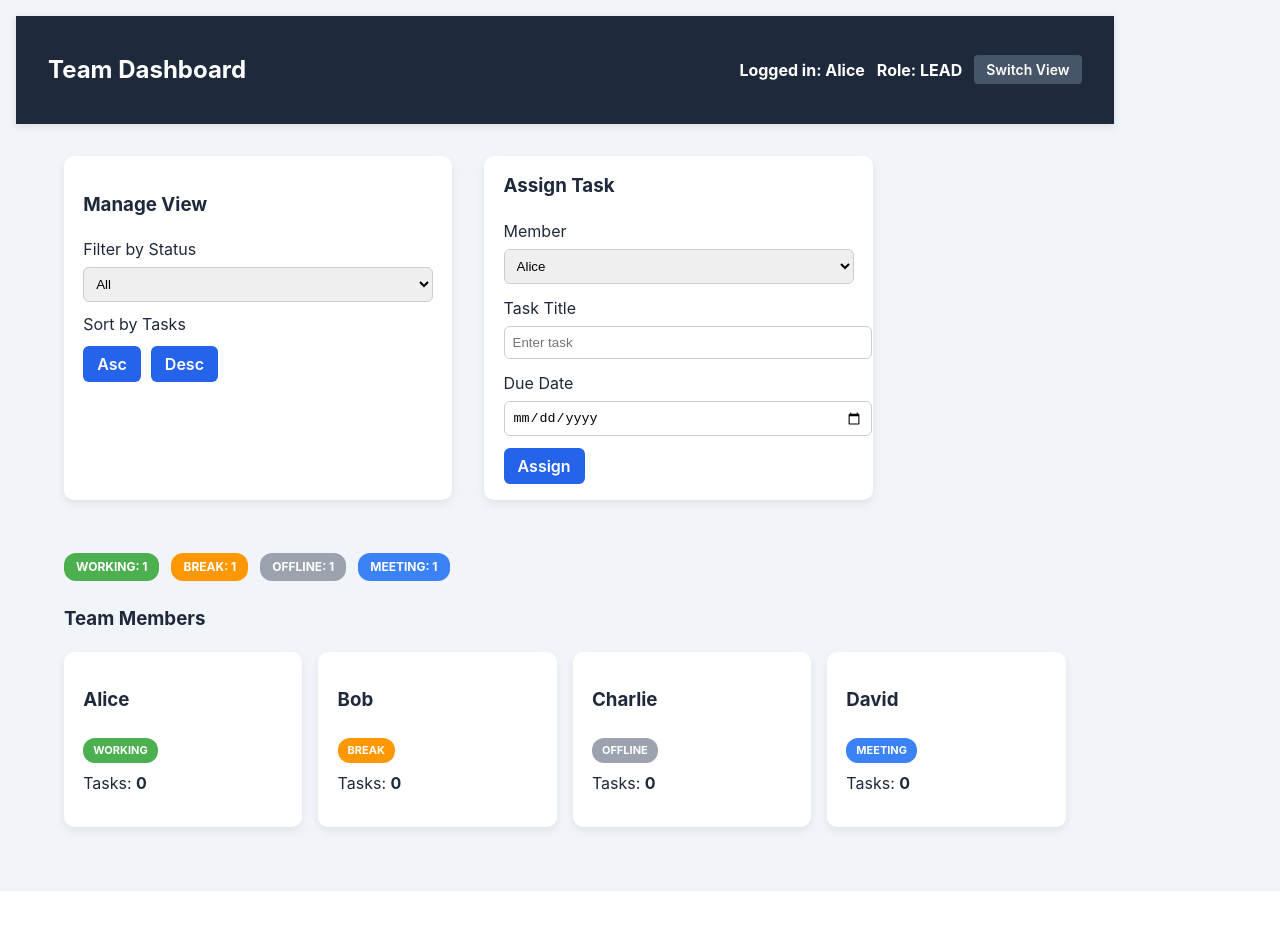
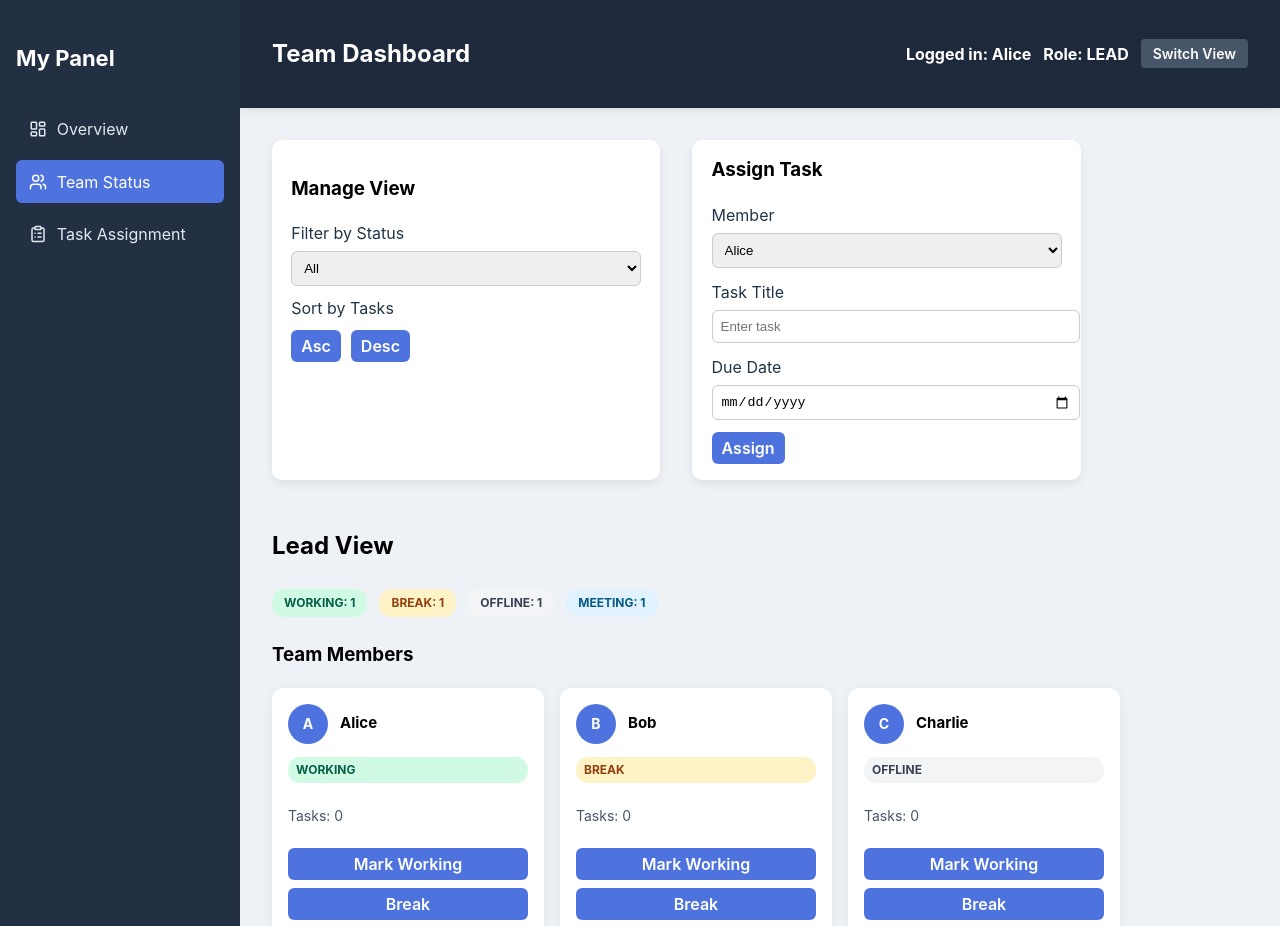
Before and after one commit to Subisticated/appversal-dashboard, a React (Vite) app: page / in a window 1280 px wide. Shown: the top 926 px of the page. Before the commit the page ends 891 px from the top, so only its background shows below. Built offline with nearby package versions, Linux system fonts and the light colour scheme.

Commit message:
finalised ui

```diff
--- a/src/App.jsx
+++ b/src/App.jsx
@@ -1,11 +1,22 @@
 import Header from "./components/Header";
 import Dashboard from "./pages/Dashboard";
+import Sidebar from "./components/Sidebar";
+import { useState } from "react";
+import { useSelector } from "react-redux";
 
-export default function App() {
+function App() {
+  const role = useSelector((state) => state.role.currentRole);
+  const [active, setActive] = useState("team");
+
   return (
-    <div style={{ padding: "1rem" }}>
-      <Header />
-      <Dashboard />
+    <div style={{ display: "flex" }}>
+      <Sidebar onNavigate={setActive} active={active} />
+      <div style={{ flexGrow: 1 }}>
+        <Header />
+        <Dashboard active={active} />
+      </div>
     </div>
   );
 }
+
+export default App;
--- a/src/components/Header.jsx
+++ b/src/components/Header.jsx
@@ -8,7 +8,7 @@ export default function Header() {
 
   return (
     <header className="header" style={{ background: "#1e293b", color: "white" }}>
-      <h2>Team Dashboard</h2>
+      <h2 style={{ color: "white" }}>Team Dashboard</h2>
 
       <div style={{ display: "flex", alignItems: "center", gap: "12px" }}>
         <span>Logged in: <strong>{currentUser}</strong></span>
--- a/src/components/MemberCard.jsx
+++ b/src/components/MemberCard.jsx
@@ -1,13 +1,73 @@
+import { useDispatch } from "react-redux";
+import { updateStatus } from "../redux/slices/membersSlice";
+
 export default function MemberCard({ member }) {
+  const dispatch = useDispatch();
+
+  const initials = member.name
+    .split(" ")
+    .map((w) => w[0])
+    .join("")
+    .toUpperCase();
+
+  const changeStatus = (status) =>
+    dispatch(updateStatus({ id: member.id, status }));
+
   return (
-    <div className="card">
-      <h3>{member.name}</h3>
-      <span className={`status-tag status-${member.status.toLowerCase()}`}>
+    <div
+      className="card"
+      style={{
+        width: "240px",
+        padding: "1rem",
+        display: "flex",
+        flexDirection: "column",
+        gap: "0.5rem",
+      }}
+    >
+      <div style={{ display: "flex", alignItems: "center", gap: "12px" }}>
+        <div
+          style={{
+            width: "40px",
+            height: "40px",
+            background: "#4e73df",
+            color: "white",
+            borderRadius: "50%",
+            fontSize: "14px",
+            display: "flex",
+            alignItems: "center",
+            justifyContent: "center",
+            fontWeight: "bold",
+          }}
+        >
+          {initials}
+        </div>
+
+        <strong style={{ fontSize: "15px" }}>{member.name}</strong>
+      </div>
+
+      <span
+        className={`status-tag status-${member.status.toLowerCase()}`}
+        style={{ padding: "4px 8px", fontSize: "12px" }}
+      >
         {member.status}
       </span>
-      <p style={{ marginTop: "8px" }}>
-        Tasks: <strong>{member.tasks.length}</strong>
+
+      <p style={{ fontSize: "14px", color: "#475569" }}>
+        Tasks: {member.tasks.length}
       </p>
+
+      <button className="button" onClick={() => changeStatus("Working")}>
+        Mark Working
+      </button>
+      <button className="button" onClick={() => changeStatus("Break")}>
+        Break
+      </button>
+      <button className="button" onClick={() => changeStatus("Meeting")}>
+        Meeting
+      </button>
+      <button className="button" onClick={() => changeStatus("Offline")}>
+        Offline
+      </button>
     </div>
   );
 }
--- /dev/null
+++ b/src/components/Sidebar.jsx
@@ -0,0 +1,108 @@
+import { useDispatch, useSelector } from "react-redux";
+import { switchRole } from "../redux/slices/roleSlice";
+import {
+  LayoutDashboard,
+  Users,
+  ClipboardList,
+  UserCheck,
+  Settings,
+} from "lucide-react";
+
+export default function Sidebar({ onNavigate, active }) {
+  const dispatch = useDispatch();
+  const role = useSelector((state) => state.role.currentRole);
+
+  return (
+    <aside
+      style={{
+        width: "240px",
+        background: "#233044",
+        color: "#fff",
+        minHeight: "100vh",
+        padding: "1.5rem 1rem",
+        display: "flex",
+        flexDirection: "column",
+        justifyContent: "space-between",
+      }}
+    >
+      <div>
+        <h2 style={{ fontSize: "22px",color:"white", marginBottom: "2rem" }}>My Panel</h2>
+
+        <NavItem
+          icon={<LayoutDashboard size={18} />}
+          label="Overview"
+          active={active === "overview"}
+          onClick={() => onNavigate("overview")}
+        />
+        <NavItem
+          icon={<Users size={18} />}
+          label="Team Status"
+          active={active === "team"}
+          onClick={() => onNavigate("team")}
+        />
+        <NavItem
+          icon={<ClipboardList size={18} />}
+          label="Task Assignment"
+          active={active === "assign"}
+          onClick={() => onNavigate("assign")}
+        />
+
+        {role !== "lead" && (
+          <NavItem
+            icon={<UserCheck size={18} />}
+            label="My Tasks"
+            active={active === "mytasks"}
+            onClick={() => onNavigate("mytasks")}
+          />
+        )}
+
+      </div>
+
+      <div>
+        <button
+          className="button"
+          style={{
+            width: "100%",
+            background: "#4e73df",
+            fontSize: "14px",
+          }}
+          onClick={() =>
+            dispatch(switchRole(role === "lead" ? "member" : "lead"))
+          }
+        >
+          Switch to {role === "lead" ? "Member" : "Lead"}
+        </button>
+
+        <NavItem
+          icon={<Settings size={18} />}
+          label="Settings"
+          onClick={() => {}}
+          style={{ marginTop: "1rem" }}
+        />
+      </div>
+    </aside>
+  );
+}
+
+function NavItem({ icon, label, active, onClick }) {
+  return (
+    <div
+      onClick={onClick}
+      style={{
+        display: "flex",
+        alignItems: "center",
+        gap: "10px",
+        padding: ".6rem .8rem",
+        marginBottom: ".6rem",
+        cursor: "pointer",
+        borderRadius: "6px",
+        background: active ? "#4e73df" : "transparent",
+        color: active ? "#fff" : "#e2e8f0",
+        transition: "0.2s",
+      }}
+    >
+      {icon}
+      <span>{label}</span>
+    </div>
+  );
+}
--- a/src/components/TaskList.jsx
+++ b/src/components/TaskList.jsx
@@ -7,41 +7,61 @@ export default function TaskList() {
   const members = useSelector((state) => state.members);
   const user = members.find((m) => m.name === currentUser);
 
-  const activeTasks = user.tasks.filter((t) => !t.completed);
-  const completedTasks = user.tasks.filter((t) => t.completed);
+  const adjust = (i, d) =>
+    dispatch(updateTaskProgress({ id: user.id, taskIndex: i, delta: d }));
 
-  const adjust = (taskIndex, delta) =>
-    dispatch(updateTaskProgress({ id: user.id, taskIndex, delta }));
+  const split = (arr) => ({
+    active: arr.filter((t) => !t.completed),
+    done: arr.filter((t) => t.completed),
+  });
+
+  const { active, done } = split(user.tasks);
 
   return (
-    <div>
+    <div style={{ width: "500px" }}>
       <h3>Your Tasks</h3>
 
-      {activeTasks.length === 0 && <p>No active tasks right now.</p>}
+      {active.map((task, i) => (
+        <div key={i} className="card">
+          <strong>{task.title}</strong>
+          <p style={{ fontSize: "14px" }}>Due: {task.dueDate}</p>
 
-      {activeTasks.map((task, i) => (
-        <div key={i} className="card" style={{ width: "300px" }}>
-          <strong>{task.title}</strong>
-          <p>Due: {task.dueDate || "N/A"}</p>
-          <p>Progress: {task.progress}%</p>
-          <button className="button" onClick={() => adjust(i, +10)}>
-            +10%
-          </button>
-          <button
-            className="button"
-            onClick={() => adjust(i, -10)}
-            style={{ marginLeft: "6px", background: "#555" }}
+          <div
+            style={{
+              height: "8px",
+              width: "100%",
+              background: "#cbd5e1",
+              borderRadius: "6px",
+              margin: "8px 0",
+            }}
           >
-            -10%
-          </button>
+            <div
+              style={{
+                height: "8px",
+                width: `${task.progress}%`,
+                background: "#4e73df",
+                borderRadius: "6px",
+                transition: "0.2s",
+              }}
+            ></div>
+          </div>
+
+          <div style={{ display: "flex", gap: "8px" }}>
+            <button className="button" onClick={() => adjust(i, +10)}>
+              +10%
+            </button>
+            <button className="button" onClick={() => adjust(i, -10)}>
+              -10%
+            </button>
+          </div>
         </div>
       ))}
 
-      {completedTasks.length > 0 && (
+      {done.length > 0 && (
         <>
-          <h3 style={{ marginTop: "2rem" }}>Completed Tasks</h3>
-          {completedTasks.map((task, i) => (
-            <div key={i} className="card" style={{ width: "300px" }}>
+          <h4 style={{ marginTop: "1.5rem" }}>Completed</h4>
+          {done.map((task, i) => (
+            <div key={i} className="card">
               <strong style={{ textDecoration: "line-through" }}>
                 {task.title}
               </strong>
--- a/src/pages/Dashboard.jsx
+++ b/src/pages/Dashboard.jsx
@@ -7,6 +7,7 @@ import StatusSelector from "../components/StatusSelector";
 import TaskList from "../components/TaskList";
 import LeadControls from "../components/LeadControls";
 import UserSwitcher from "../components/UserSwitcher";
+
 
 export default function Dashboard() {
   const role = useSelector((state) => state.role.currentRole);
@@ -40,7 +41,11 @@ export default function Dashboard() {
             <TaskForm />
           </div>
 
-          <StatusSummary />
+          <div style={{ flex: 1 }}>
+            <h2>Lead View</h2>
+
+            <StatusSummary />
+          </div>
 
           <h3 style={{ marginTop: "1.5rem" }}>Team Members</h3>
           <div style={{ display: "flex", gap: "16px", flexWrap: "wrap" }}>
--- a/src/styles.css
+++ b/src/styles.css
@@ -1,15 +1,14 @@
 /* Global Layout */
 body {
   margin: 0;
-  font-family: "Inter", Arial, sans-serif;
-  background: #f1f5f9;
-  color: #1e293b;
+  font-family: "Inter", sans-serif;
+  background: #eef2f6;
 }
 
+.page {
+  padding: 2rem;
+}
 
-.page {
-  padding: 2rem 3rem;
-}
 
 /* Header */
 .header {
@@ -50,9 +49,12 @@ body {
 
 /* Hover Lift */
 .card:hover,
-.form-card:hover {
-  transform: translateY(-3px);
+.form-card:hover{
+  transform: translateY(-4px);
+  transition: 0.2s ease-in-out;
+  box-shadow: 0 6px 20px rgba(0,0,0,0.08);
 }
+
 
 /* Task Form */
 .form-card {
@@ -84,3 +86,48 @@ body {
 .status-break { background: #ff9800; }
 .status-offline { background: #9ca3af; }
 .status-meeting { background: #3b82f6; }
+
+.card {
+  background: #fff;
+  border-radius: 12px;
+  padding: 1rem;
+  box-shadow: 0 2px 12px rgba(0,0,0,0.06);
+  color: black;
+}
+
+.status-working {
+  background: #d1fae5;
+  color: #065f46;
+}
+
+.status-break {
+  background: #fef3c7;
+  color: #92400e;
+}
+
+.status-meeting {
+  background: #e0f2fe;
+  color: #075985;
+}
+
+.status-offline {
+  background: #f3f4f6;
+  color: #374151;
+}
+
+button.button {
+  background: #4e73df;
+  color: white;
+  border: none;
+  border-radius: 6px;
+  padding: 6px 10px;
+  cursor: pointer;
+}
+
+button.button:hover {
+  opacity: 0.85;
+}
+
+h1, h2, h3, h4, h5, h6 {
+  color: black;
+}
```
